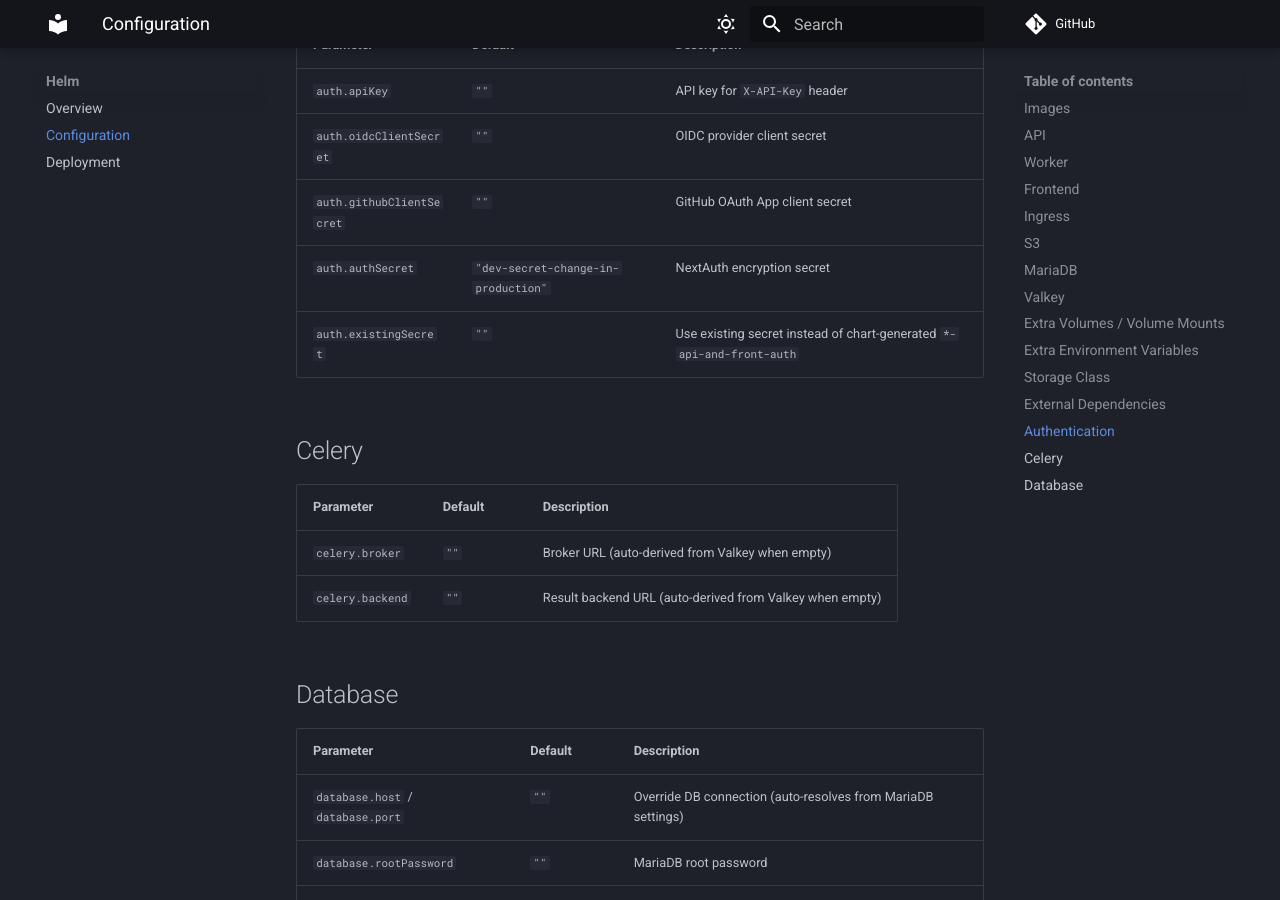
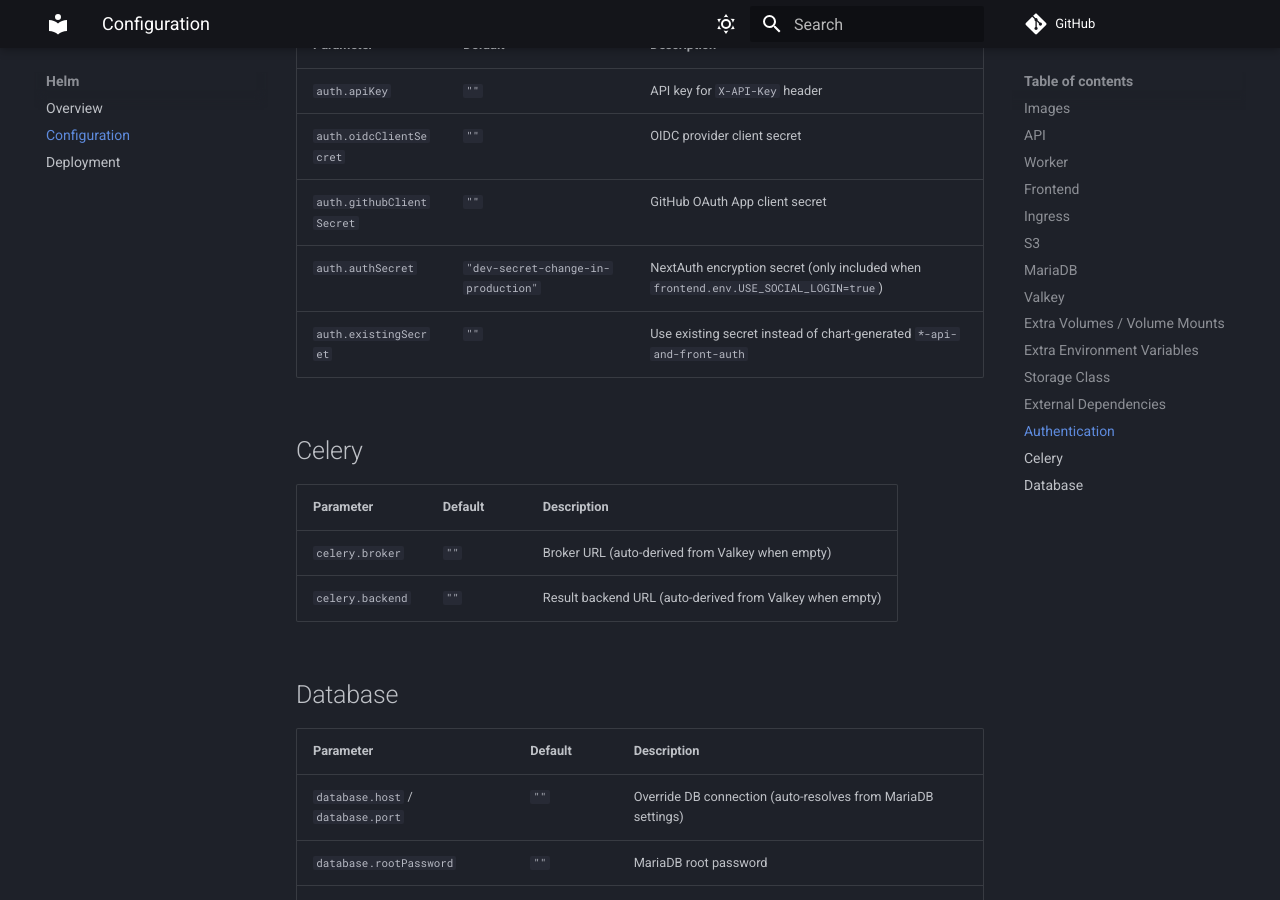
Before and after one commit to Tomifarmer/zimmporter-stack-doc, an MkDocs documentation site: the page built from docs/helm/configuration.md, in a window 1280 px wide and 900 px high, scrolled down 5387 px. Built offline with MkDocs 1.6.1 and Material for MkDocs 9.7.7, drawn with Linux system fonts in a browser that asks for light colours; comment, search, counter and statistics services are not loaded.

Commit message:
Update docs

```diff
--- a/docs/helm/configuration.md
+++ b/docs/helm/configuration.md
@@ -166,7 +166,7 @@ Set `mariadb.external.enabled: true` and provide `mariadb.external.host` / `mari
 | `auth.apiKey` | `""` | API key for `X-API-Key` header |
 | `auth.oidcClientSecret` | `""` | OIDC provider client secret |
 | `auth.githubClientSecret` | `""` | GitHub OAuth App client secret |
-| `auth.authSecret` | `"dev-secret-change-in-production"` | NextAuth encryption secret |
+| `auth.authSecret` | `"dev-secret-change-in-production"` | NextAuth encryption secret (only included when `frontend.env.USE_SOCIAL_LOGIN=true`) |
 | `auth.existingSecret` | `""` | Use existing secret instead of chart-generated `*-api-and-front-auth` |
 
 ## Celery
```
